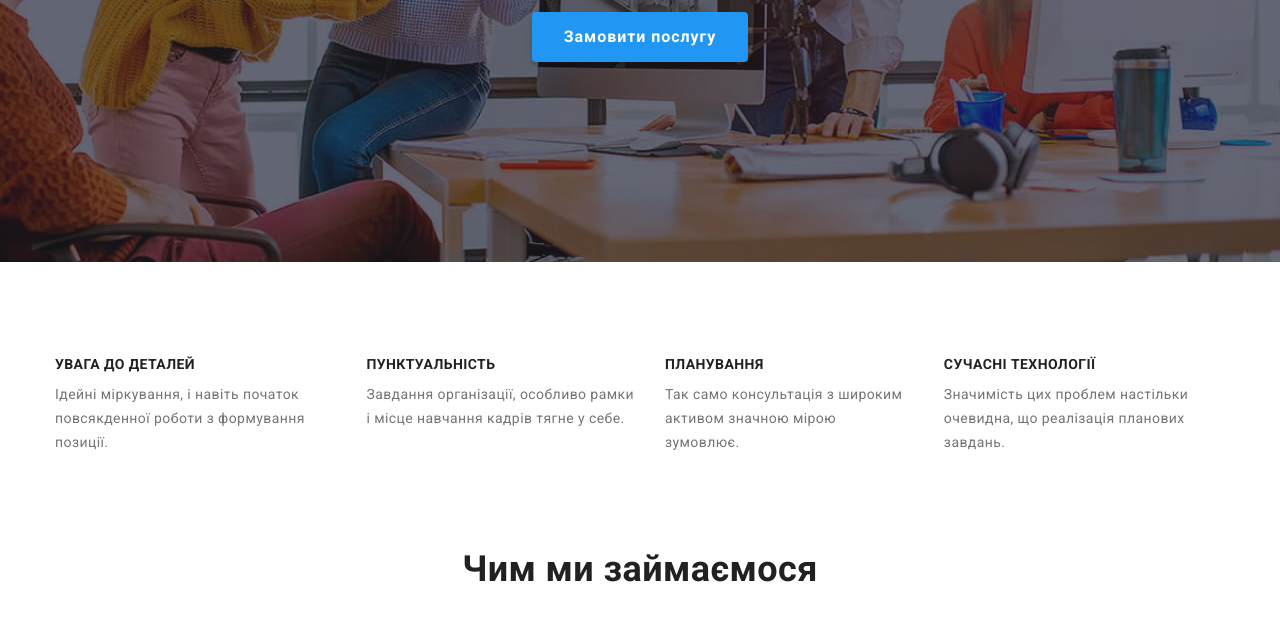
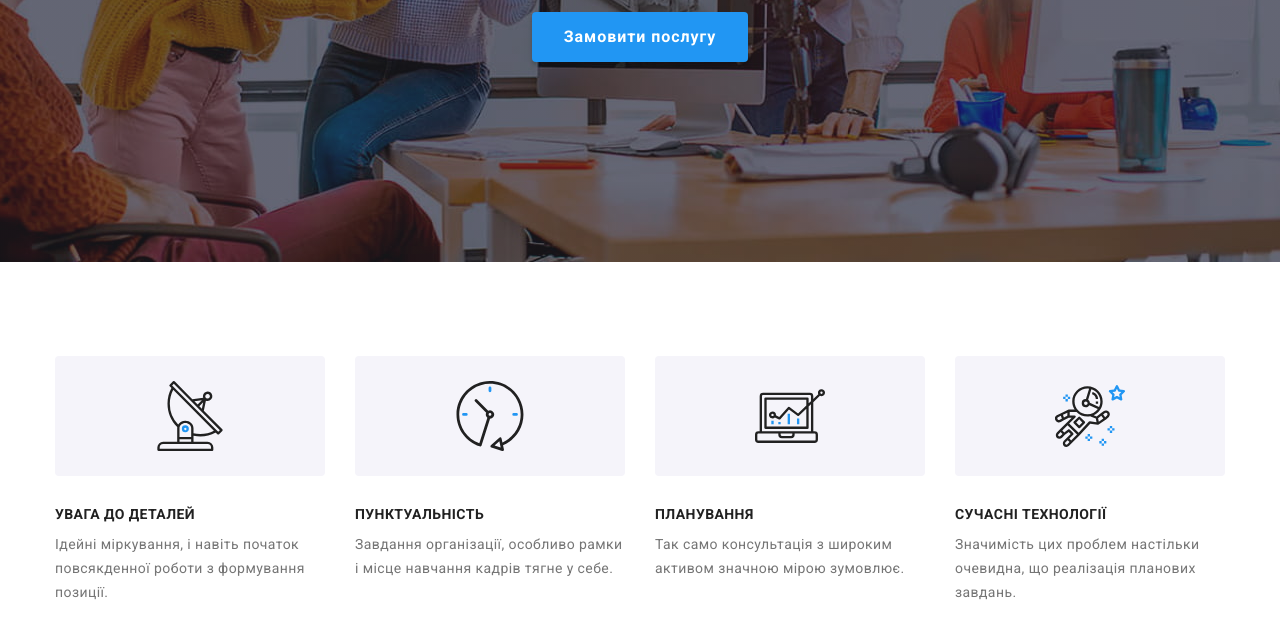
Before and after one commit to Demiurge232/goit-markup-hw-04, a plain HTML site: page index.html in a window 1280 px wide. Shown: the part 419-1056 px from the top of the page. Drawn offline with nearby package versions, Linux system fonts and the light colour scheme.

Commit message:
Додавання  SVG зображень до секції переваги

```diff
--- a/index.html
+++ b/index.html
@@ -68,28 +68,48 @@
         <div class="container">
           <h2 class="visually-hidden">Наші переваги</h2>
           <ul class="list-advantage list">
-            <li class="advantage-item">
+            <li class="advantage-item satelite">
+              <div class="box-icon">
+                <svg class="advantage-icon" width="70" height="70">
+                  <use href="./images/icons.svg#antenna"></use>
+                </svg>
+              </div>
               <h3 class="advantage-subtitle">Увага до деталей</h3>
               <p class="advantage-text">
                 Ідейні міркування, і навіть початок повсякденної роботи з формування позиції.
               </p>
             </li>
 
-            <li class="advantage-item">
+            <li class="advantage-item clock">
+              <div class="box-icon">
+                <svg class="advantage-icon" width="70" height="70">
+                  <use href="./images/icons.svg#clock"></use>
+                </svg>
+              </div>
               <h3 class="advantage-subtitle">Пунктуальність</h3>
               <p class="advantage-text">
                 Завдання організації, особливо рамки і місце навчання кадрів тягне у себе.
               </p>
             </li>
 
-            <li class="advantage-item">
+            <li class="advantage-item plan">
+              <div class="box-icon">
+                <svg class="advantage-icon" width="70" height="70">
+                  <use href="./images/icons.svg#diagram"></use>
+                </svg>
+              </div>
               <h3 class="advantage-subtitle">Планування</h3>
               <p class="advantage-text">
                 Так само консультація з широким активом значною мірою зумовлює.
               </p>
             </li>
 
-            <li class="advantage-item">
+            <li class="advantage-item austronavt">
+              <div class="box-icon">
+                <svg class="advantage-icon" width="70" height="70">
+                  <use href="./images/icons.svg#astronaut"></use>
+                </svg>
+              </div>
               <h3 class="advantage-subtitle">Сучасні технології</h3>
               <p class="advantage-text">
                 Значимість цих проблем настільки очевидна, що реалізація планових завдань.
```
